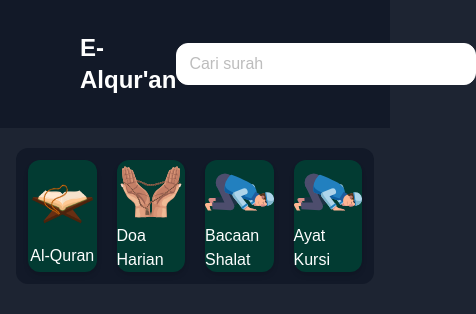
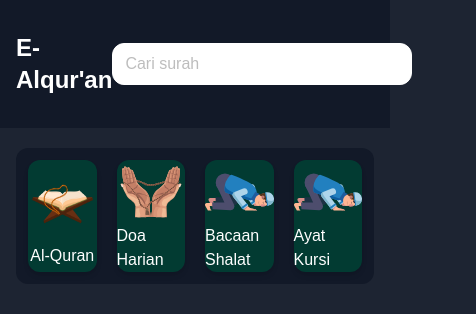
Before and after one commit to dimasbp17/e-alquran, a Next.js app: page / in a window 390 px wide. Shown: the top 314 px of the page, 476 px wide, since content can reach past the window. Built offline with nearby package versions, Linux system fonts and the light colour scheme; no server answers.

Commit message:
update:navbar, surah

```diff
--- a/src/app/surah/[nomorSurah]/page.jsx
+++ b/src/app/surah/[nomorSurah]/page.jsx
@@ -41,7 +41,7 @@ const DetailSurah = () => {
           <span>{surah.jumlahAyat}</span>
         </div>
       </div>
-
+      <div className="p-4">
         {surah.ayat &&
           surah.ayat.map((ayat) => (
             <div
@@ -54,14 +54,18 @@ const DetailSurah = () => {
               </div>
 
               {/* Teks Latin */}
-            <div className="mt-10 text-lg text-green-400">{ayat.teksLatin}</div>
+              <div className="mt-10 text-lg text-green-400">
+                {ayat.teksLatin}
+              </div>
 
               {/* Terjemahan Bahasa Indonesia */}
-            <div className="mt-6 text-lg">{ayat.teksIndonesia}</div>
+              <h3 className="mt-6 mb-2 font-semibold">Artinya:</h3>
+              <div className="text-lg ">&quot;{ayat.teksIndonesia}&quot;</div>
 
               <hr className="my-5" />
             </div>
           ))}
+      </div>
     </>
   );
 };
--- a/src/components/Navbar.jsx
+++ b/src/components/Navbar.jsx
@@ -5,7 +5,7 @@ import Search from './Search';
 const Navbar = () => {
   return (
     <>
-      <div className="flex items-center justify-between w-full px-20 py-8 text-white bg-[#121928]">
+      <div className="flex items-center justify-between w-full px-4 lg:px-20 py-8 text-white bg-[#121928]">
         <Link href={'/'}>
           <div className="text-2xl font-bold">E-Alqur&apos;an</div>
         </Link>
```
Lines whose indentation alone changed are shown as unchanged.
